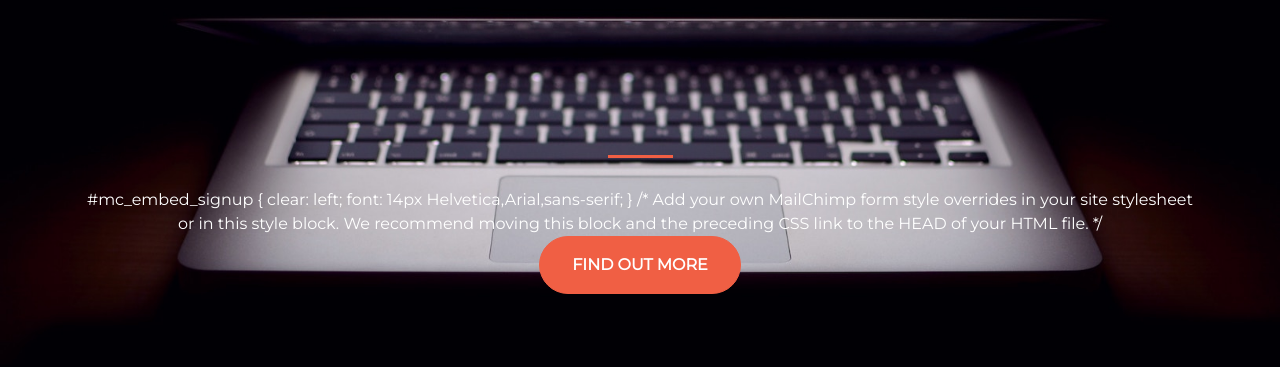
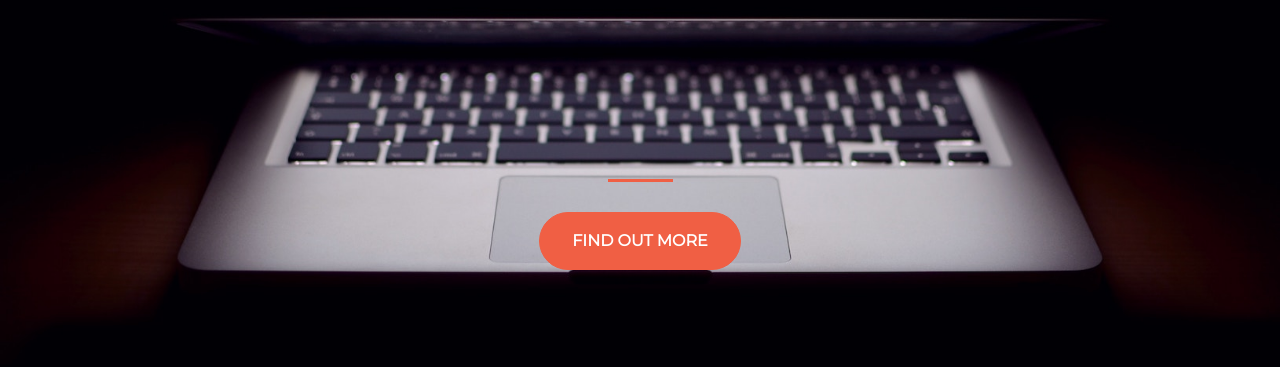
Before and after one commit to arodriguez2526/arodriguez2526.github.io, a plain HTML site: page index.html in a window 1280 px wide. Shown: the part 295-662 px from the top of the page. Drawn offline with nearby package versions, Linux system fonts and the light colour scheme.

Commit message:
mailchimp removal

```diff
--- a/index.html
+++ b/index.html
@@ -25,9 +25,6 @@
           </div>
           <div class="col-lg-12 my-auto">
 
-            #mc_embed_signup { clear: left; font: 14px Helvetica,Arial,sans-serif; } /* Add your own MailChimp form style overrides in your site stylesheet or in this style block. We recommend moving this block and the preceding CSS link to the HEAD of your HTML
-            file. */
-          </style>
             <div id="mc_embed_signup">
               <form action="https://cooldev.us19.list-manage.com/subscribe/post?u=2217ce04d9780049c70a26115&amp;id=bb5070a6b7" method="post" id="mc-embedded-subscribe-form" name="mc-embedded-subscribe-form" class="validate" target="_blank" novalidate="novalidate">
                 <div id="mc_embed_signup_scroll">
```
Lines whose indentation alone changed are shown as unchanged.
